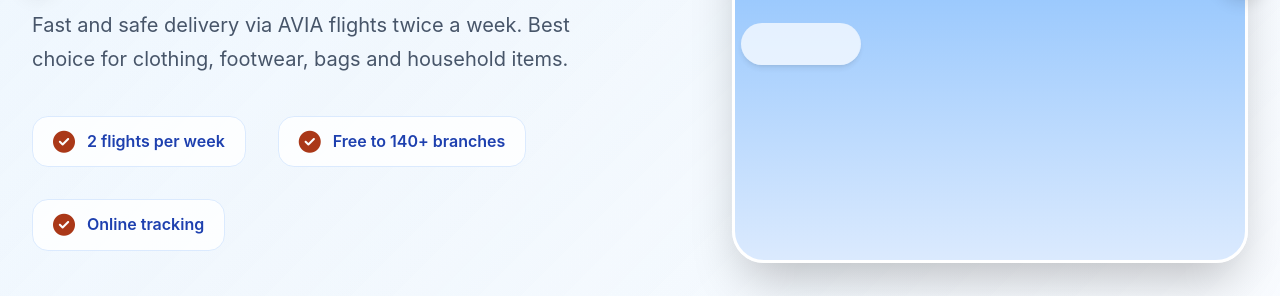
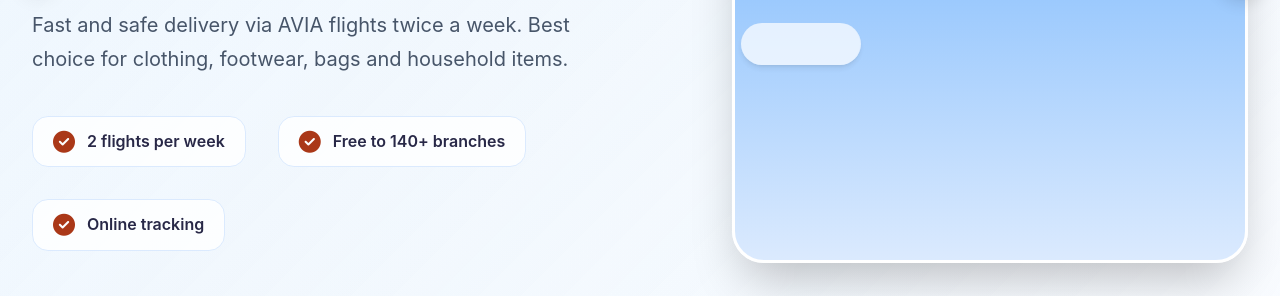
Before and after one commit to Fazliddin-SN/a-landing-page, a plain HTML site: page index.html in a window 1280 px wide. Shown: the part 605-901 px from the top of the page. Drawn offline with nearby package versions, Linux system fonts and the light colour scheme; a script that the page names is missing.

Commit message:
main colors is changed

```diff
--- a/styles.css
+++ b/styles.css
@@ -3,8 +3,8 @@
 /* ==================== CSS VARIABLES ==================== */
 :root {
   /* Logo-inspired color palette */
-  --primary-blue: #1e40af;
-  --primary-dark: #1e3a8a;
+  --primary-blue: #282847;
+  --primary-dark: #26313b;
   --accent-orange: #aa3818;
   --accent-orange-light: #ee5934;
   --secondary-gray: #64748b;
```
